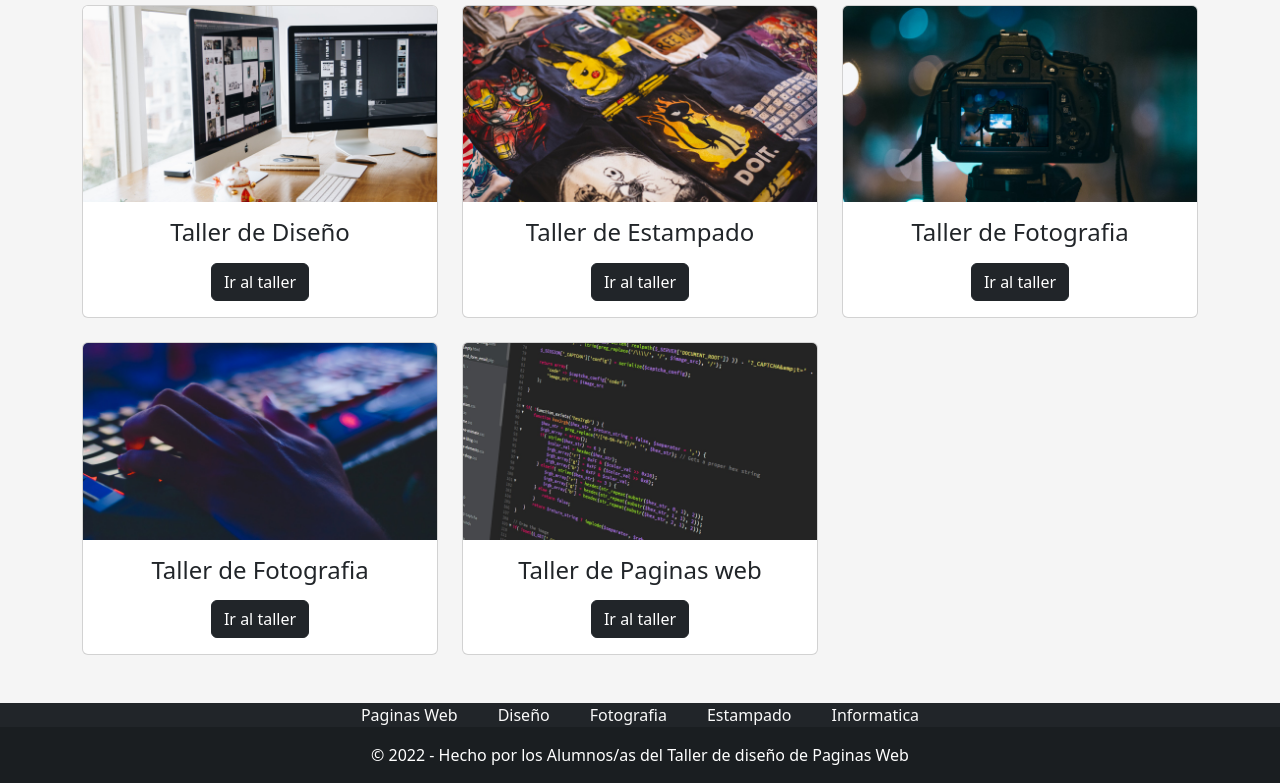
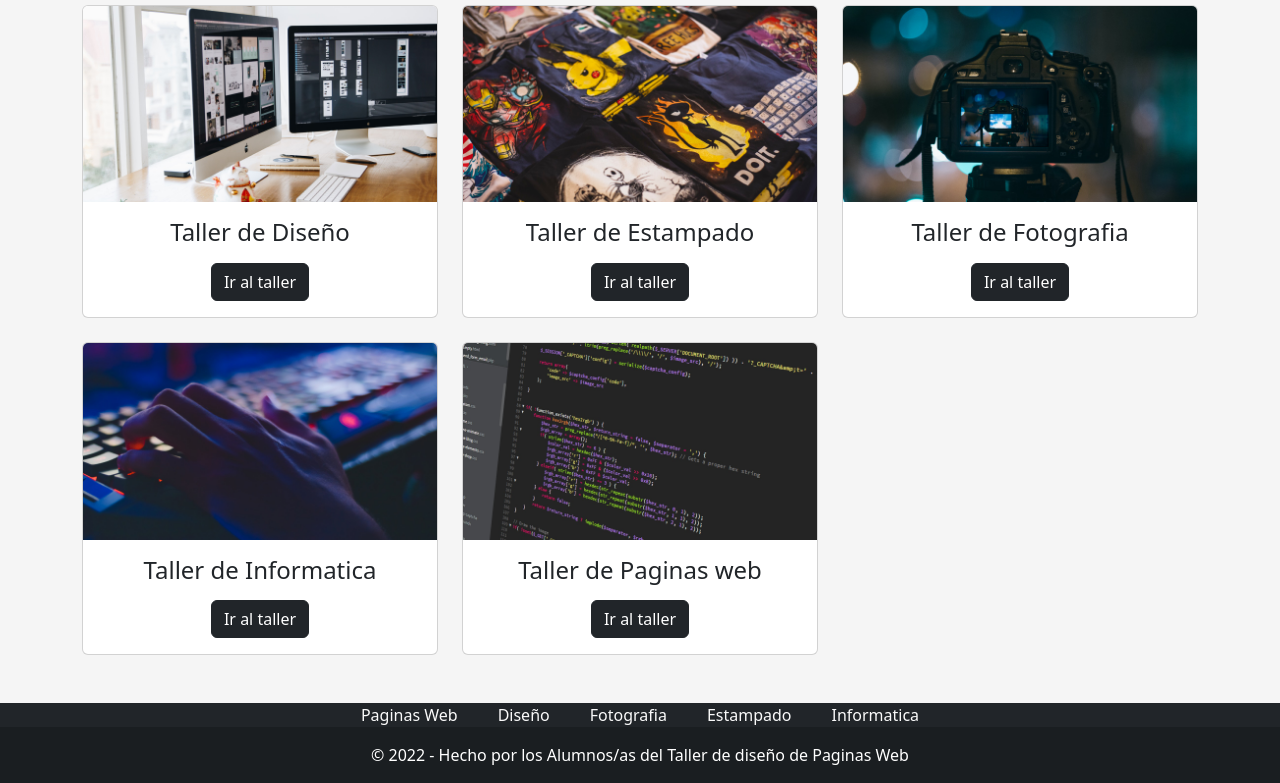
Before and after one commit to maramayo95/kermesse-casasan, a plain HTML site: page index.html in a window 1280 px wide. Shown: the part 857-1640 px from the top of the page. Drawn offline with nearby package versions, Linux system fonts and the light colour scheme.

Commit message:
cambio index

```diff
--- a/index.html
+++ b/index.html
@@ -115,7 +115,7 @@
           <div class="card">
             <img src="./imagenes/informatica.jpg" class="card-img-top" alt="Taller de Informatica">
             <div class="card-body">
-              <h4 class="card-title text-center">Taller de Fotografia</h4>
+              <h4 class="card-title text-center">Taller de Informatica</h4>
               <div class="d-flex justify-content-center">
                 <a href="./vistas/disenio.html" class="btn btn-dark mt-2"> Ir al taller</a>
               </div>
```
